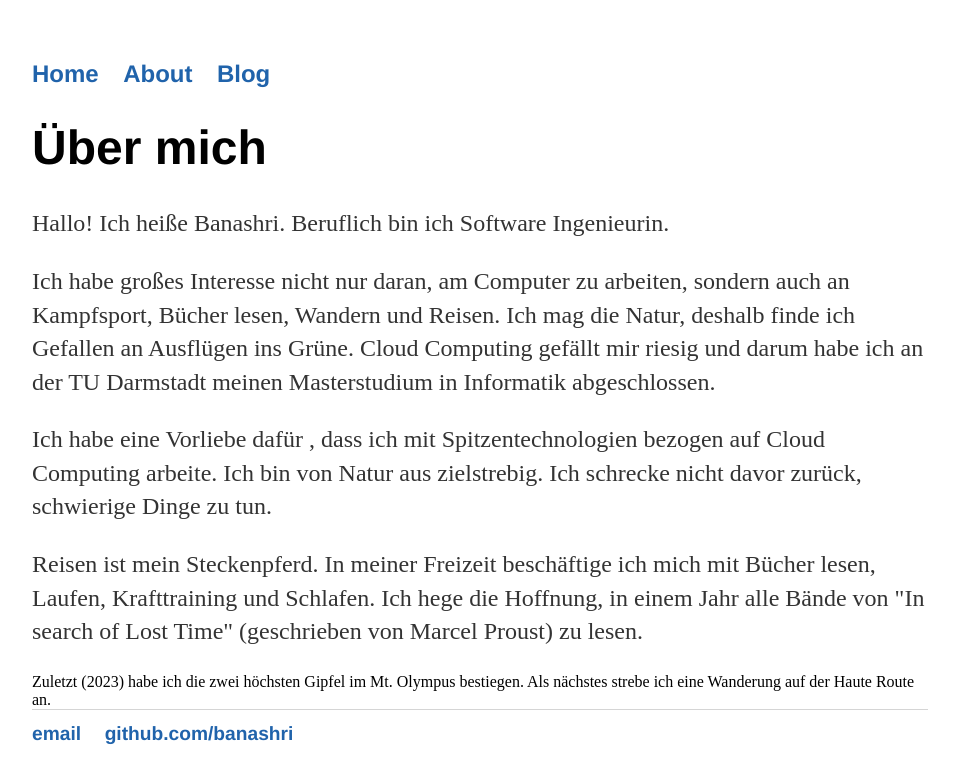
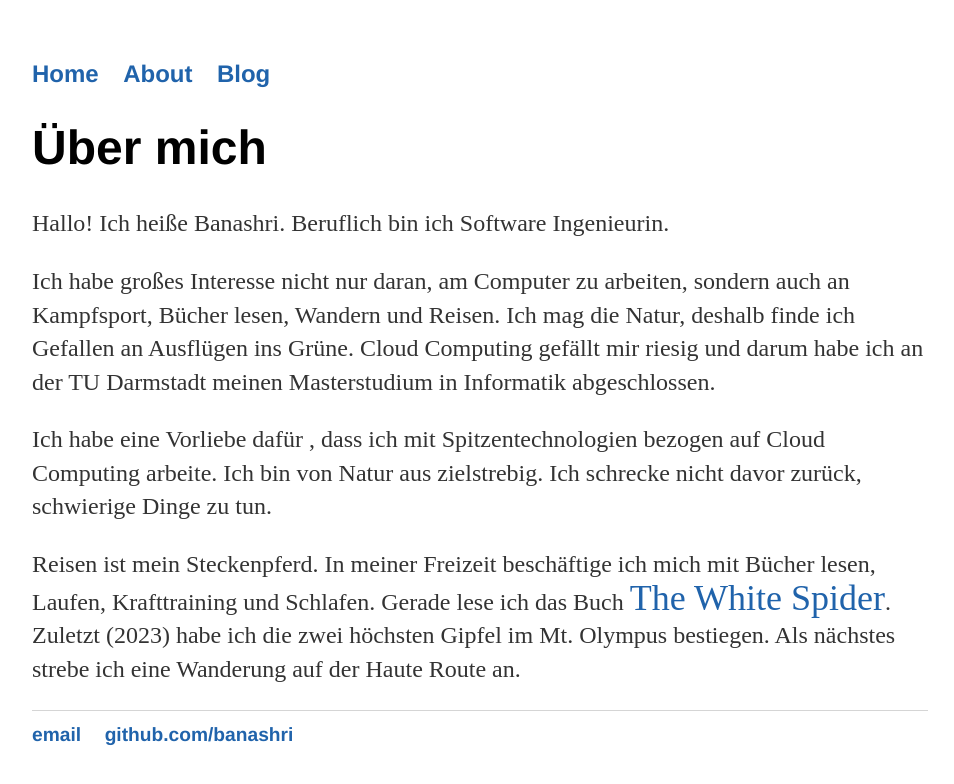
Before and after one commit to Banashri/banashri.github.io, a Jekyll site: the page built from about/index.html, in a window 1280 px wide. Shown: the top 784 px of the page, without its empty margins (160-1114 px from the left). Built offline with Jekyll 4.4.1, drawn with Linux system fonts in a browser that asks for light colours.

Commit message:
Update index.html

```diff
--- a/about/index.html
+++ b/about/index.html
@@ -17,7 +17,8 @@ Cloud Computing gefällt mir riesig und darum habe ich an der TU Darmstadt meine
 Ich habe eine Vorliebe dafür , dass ich mit Spitzentechnologien bezogen auf Cloud Computing arbeite. Ich bin von Natur aus zielstrebig.
 Ich schrecke nicht davor zurück, schwierige Dinge zu tun.
 </p>
-
-<p>Reisen ist mein Steckenpferd. In meiner Freizeit beschäftige ich mich mit Bücher lesen, Laufen, Krafttraining und Schlafen. Ich hege die Hoffnung, in einem Jahr alle Bände von "In search of Lost Time" (geschrieben von Marcel Proust) zu lesen.</p>
-Zuletzt (2023) habe ich die zwei höchsten Gipfel im Mt. Olympus bestiegen. Als nächstes strebe ich eine Wanderung auf der Haute Route an.
+<!-- Ich hege die Hoffnung, in einem Jahr alle Bände von "In search of Lost Time" (geschrieben von Marcel Proust) zu lesen. -->
+<p>Reisen ist mein Steckenpferd. In meiner Freizeit beschäftige ich mich mit Bücher lesen, Laufen, Krafttraining und Schlafen.
+	Gerade lese ich das Buch <a href="https://www.goodreads.com/book/show/833312.The_White_Spider">The White Spider</a>.
+Zuletzt (2023) habe ich die zwei höchsten Gipfel im Mt. Olympus bestiegen. Als nächstes strebe ich eine Wanderung auf der Haute Route an. </p>
 </div>
```
